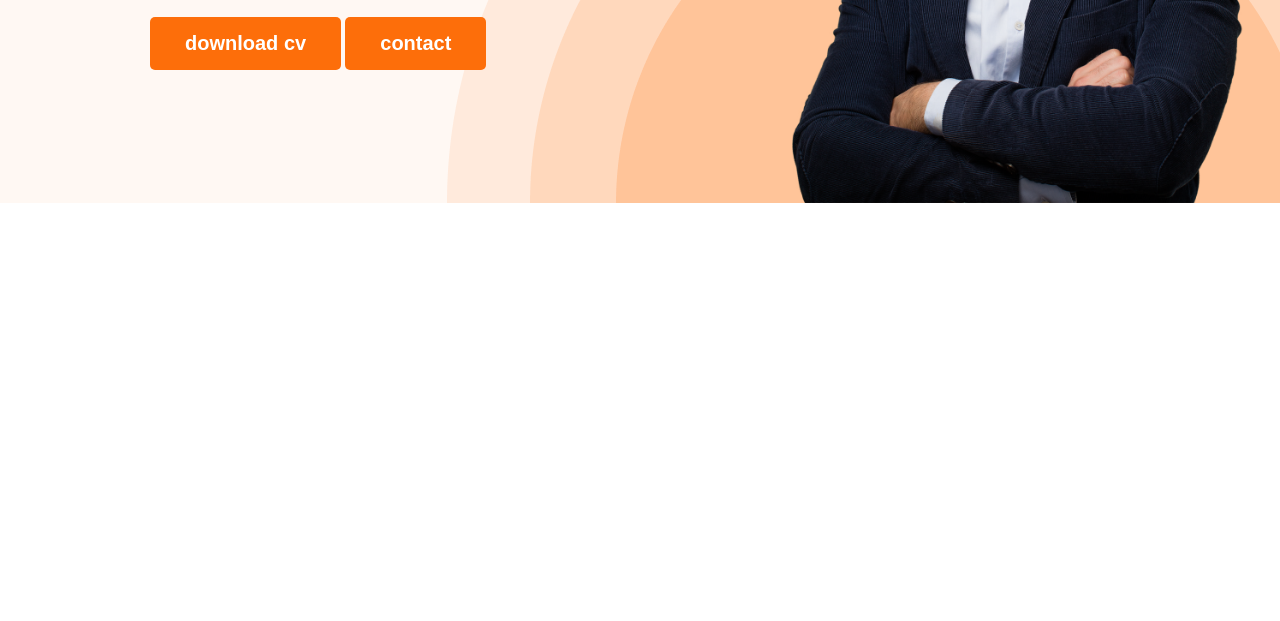
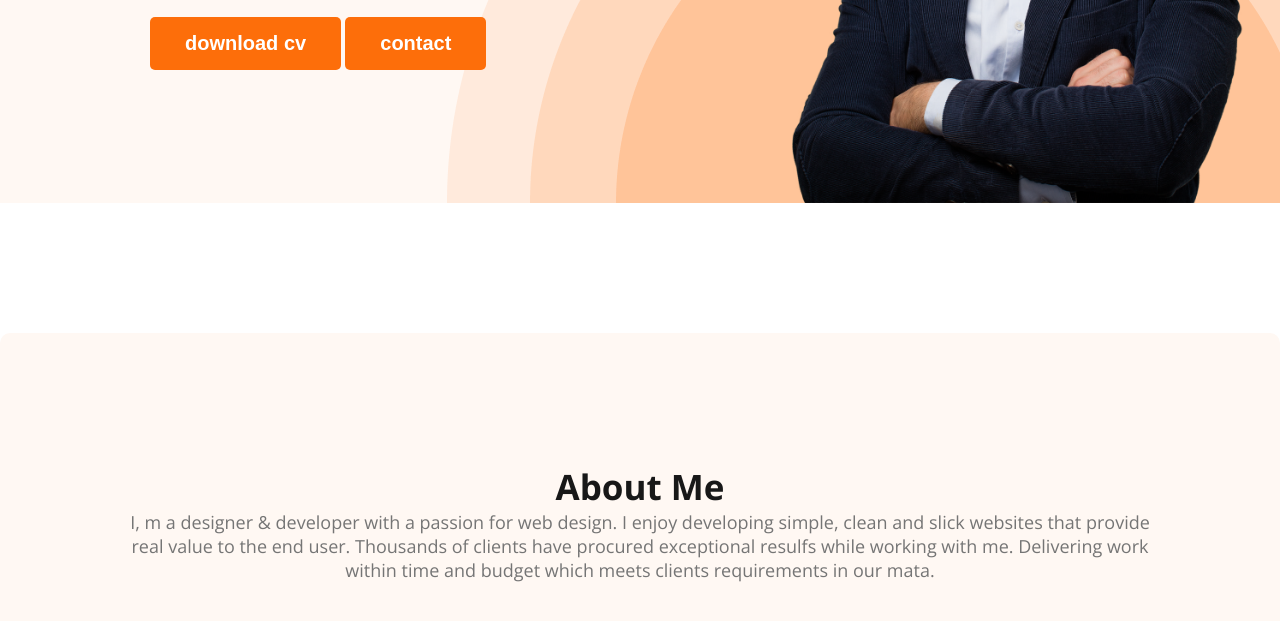
Before and after one commit to esratjahanasha/portfolio_first, a plain HTML site: page index.html in a window 1280 px wide. Shown: the part 467-1088 px from the top of the page. Before the commit the page ends 800 px from the top, so only its background shows below. Drawn offline with nearby package versions, Linux system fonts and the light colour scheme; a web font is replaced by a local one.

Commit message:
about section created

```diff
--- a/index.html
+++ b/index.html
@@ -28,7 +28,13 @@
         <img class="profile-pic" src="images/hardy.png">
       </div>
     </header>
-    <main></main>
+    <!-- main starts -->
+    <main>
+      <section class="about">
+        <h3 class="section-title">About Me</h3>
+      <p class="section-description">I, m a designer & developer with a passion for web design. I enjoy developing simple, clean and slick websites that provide real value to the end user. Thousands of clients have procured exceptional resulfs while working with me. Delivering work within time and budget which meets clients requirements in our mata.</p>
+      </section>
+    </main>
     <footer></footer>
   </body>
 </html>
--- a/style/portfolio.css
+++ b/style/portfolio.css
@@ -17,6 +17,17 @@
     font-size: 20px;
     font-weight: 700;
 
+}
+.section-title{
+    color:#181818;
+    font-weight: bold;
+    font-size: 35px;
+    text-align: center;
+}
+.section-description{
+    color:#757575;
+    font-size: 18px;
+    text-align: center;
 }
 body{
     font-family: "Open Sans", sans-serif;
@@ -81,3 +92,10 @@ justify-content: space-between;
     margin-bottom: 20px;
     color: #757575;
 }
+/* main starts */
+.about{
+    padding:130px;
+    border-radius: 10px;
+  background-color: #FFF8F3;
+  margin:130px 0;
+}
```
